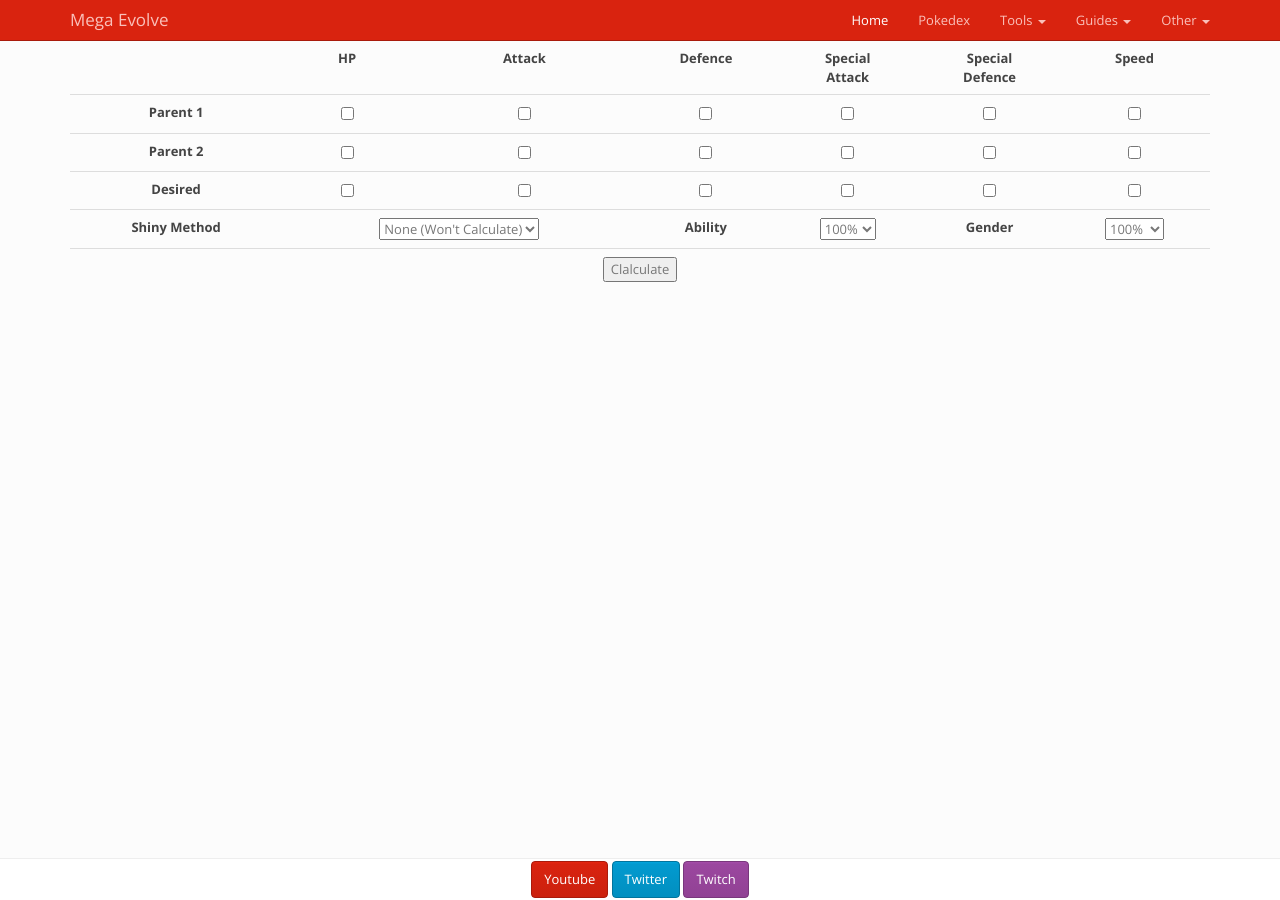
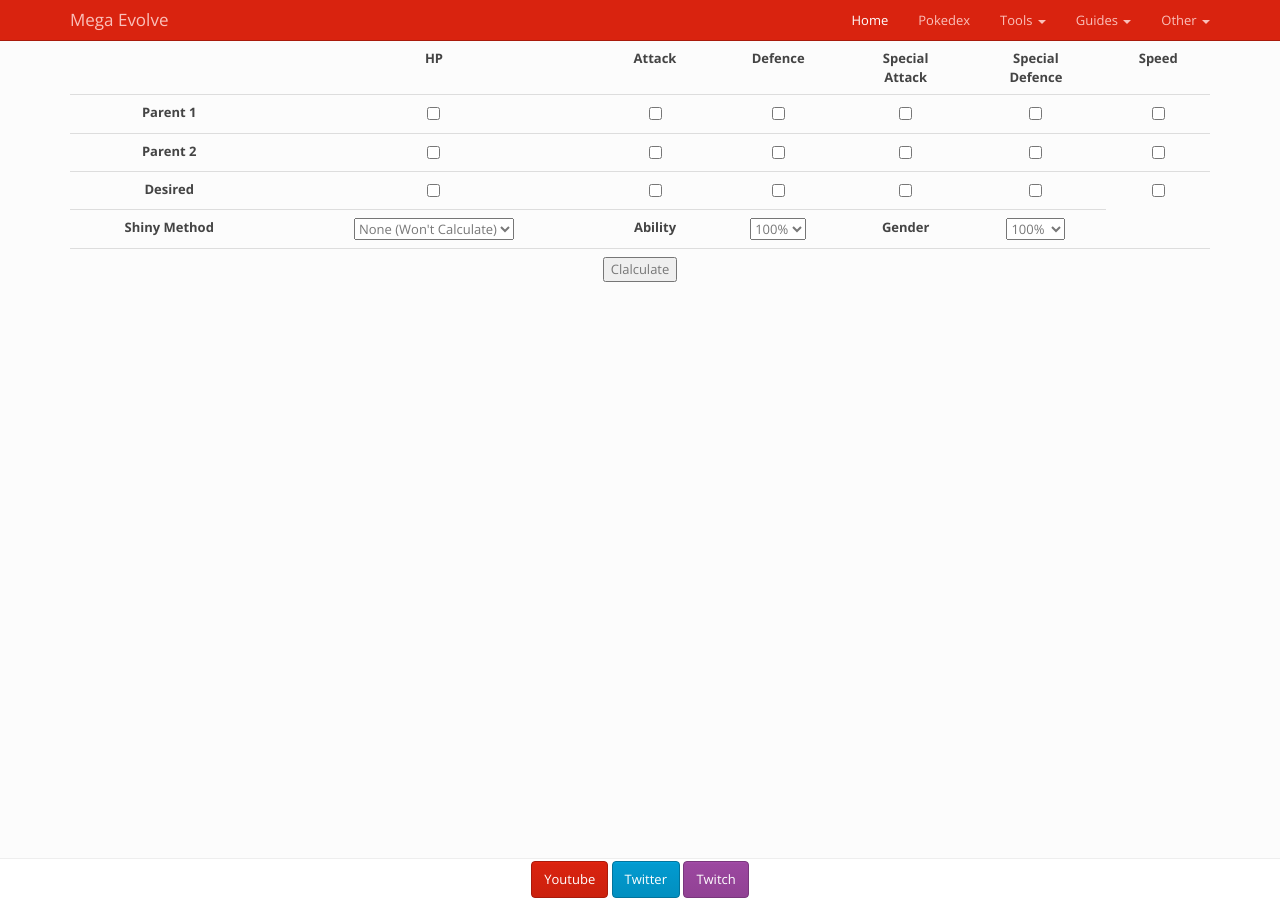
Before and after one commit to Narwrynn/Mega-Evolve, a Jekyll site: the page built from eggcalc.html, in a window 1280 px wide. Built offline with Jekyll 4.4.1, drawn with Linux system fonts in a browser that asks for light colours; nearby versions of some CDN libraries.

Commit message:
Mr Hyde was here …

```diff
--- a/eggcalc.html
+++ b/eggcalc.html
@@ -44,7 +44,7 @@ layout : default
 	</tr>
 	<tr>
 		<th>Shiny Method</th>
-		<td colspan="2">
+		<td>
 		<select>
 			<option value="1">None (Won't Calculate)</option>
 			<option value="2">Shiny Stone</option>
```
